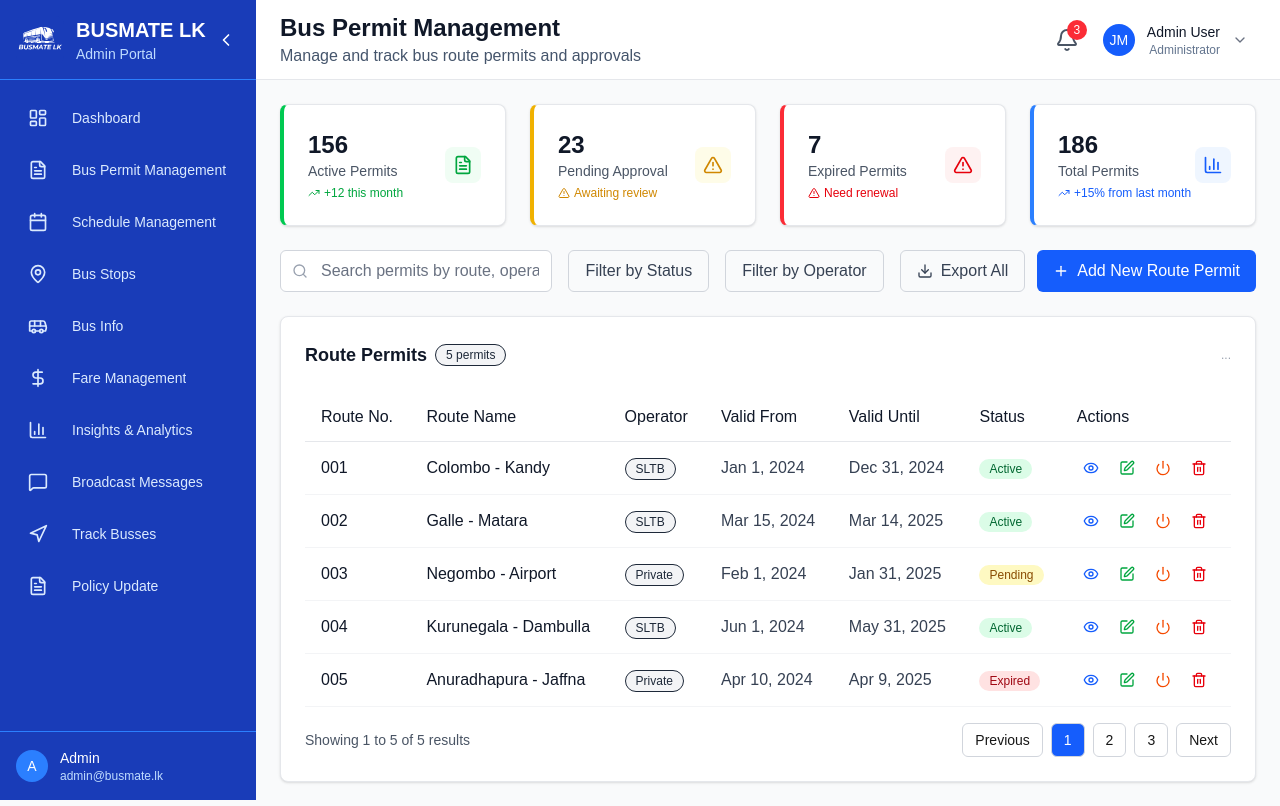
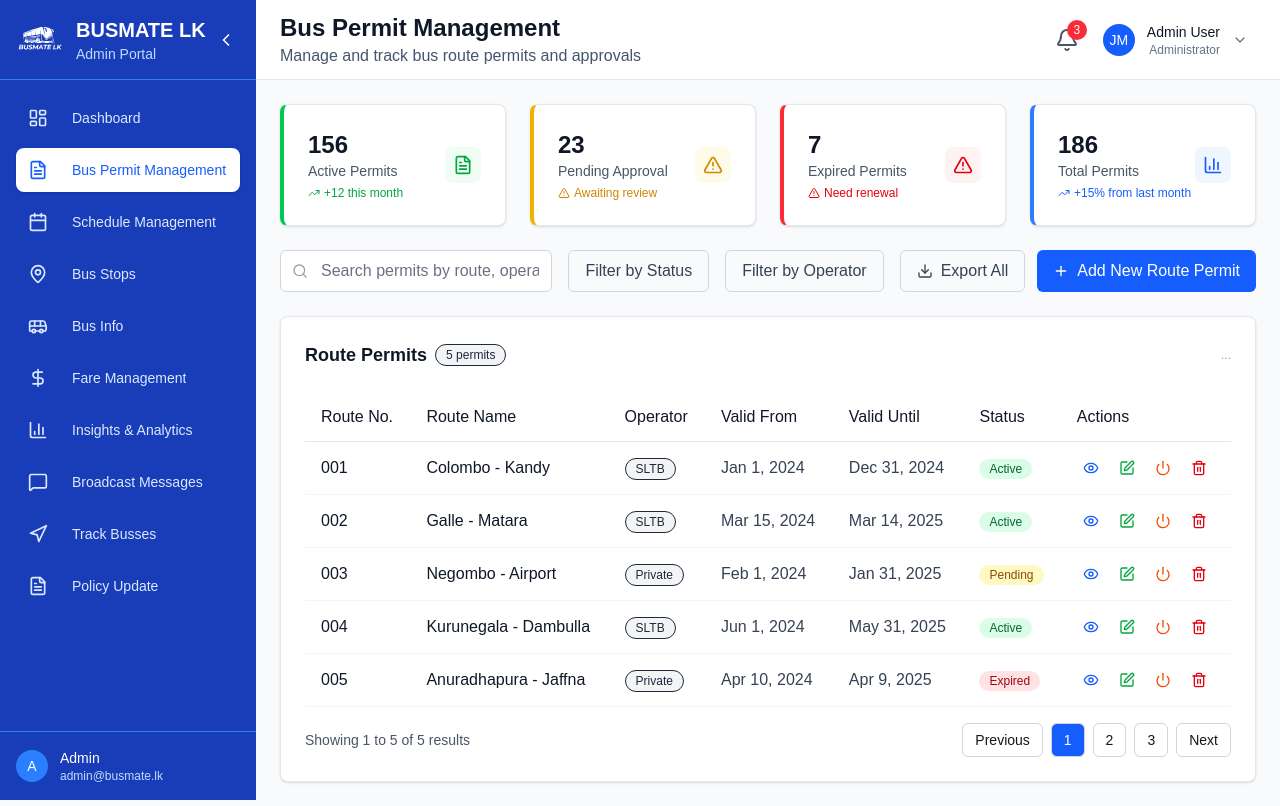
Before and after one commit to Busmate-Lk/Busmate-Web-Frontend, a Next.js app: page /mot/bus-permits in a window 1280 px wide. Built offline with nearby package versions, Linux system fonts and the light colour scheme.

Commit message:
fix: update activeItem prop to use hyphenated format in BusPermitManagement component

```diff
--- a/src/app/mot/bus-permits/page.tsx
+++ b/src/app/mot/bus-permits/page.tsx
@@ -121,7 +121,7 @@ export default function BusPermitManagement() {
 
   return (
     <MOTLayout
-      activeItem="busPermits"
+      activeItem="bus-permits"
       pageTitle="Bus Permit Management"
       pageDescription="Manage and track bus route permits and approvals"
     >
```
